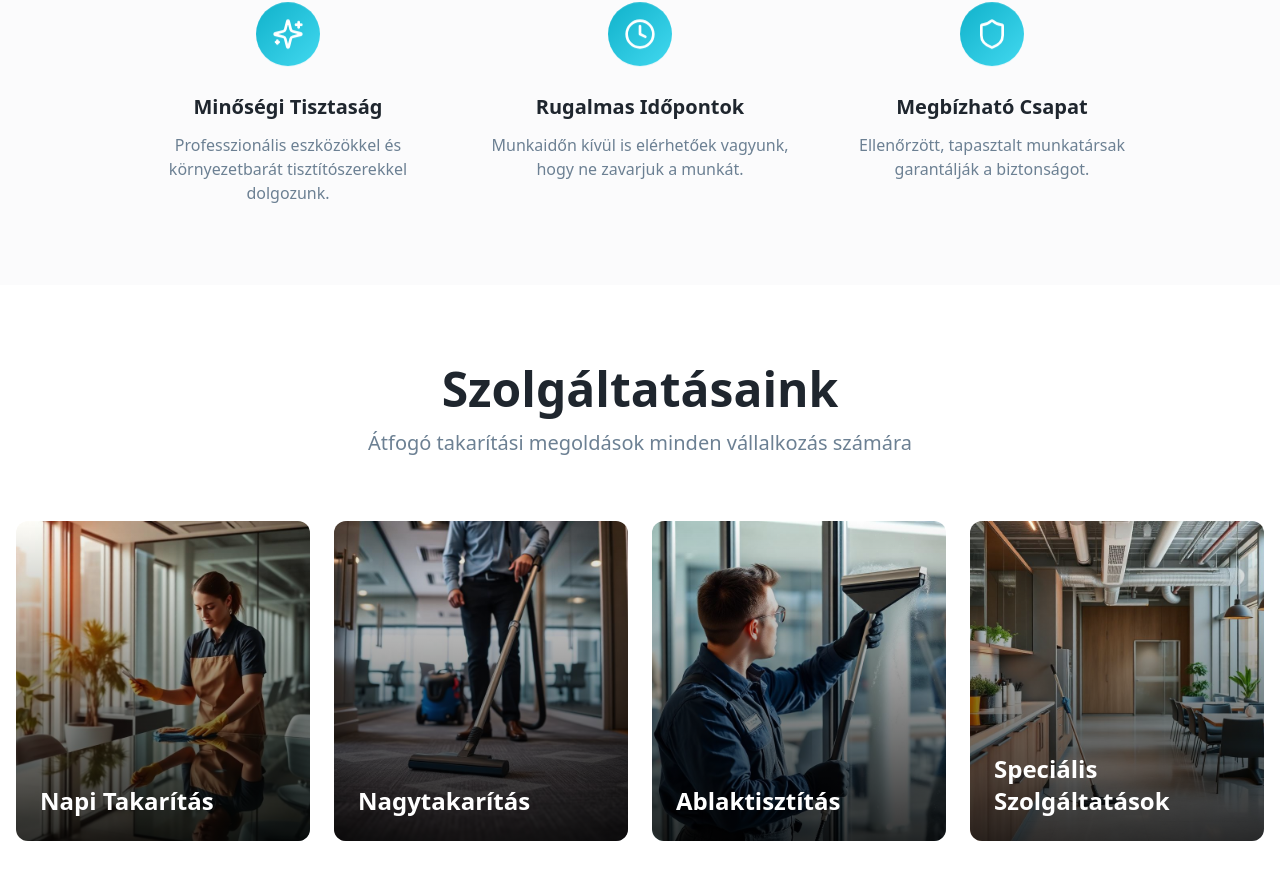
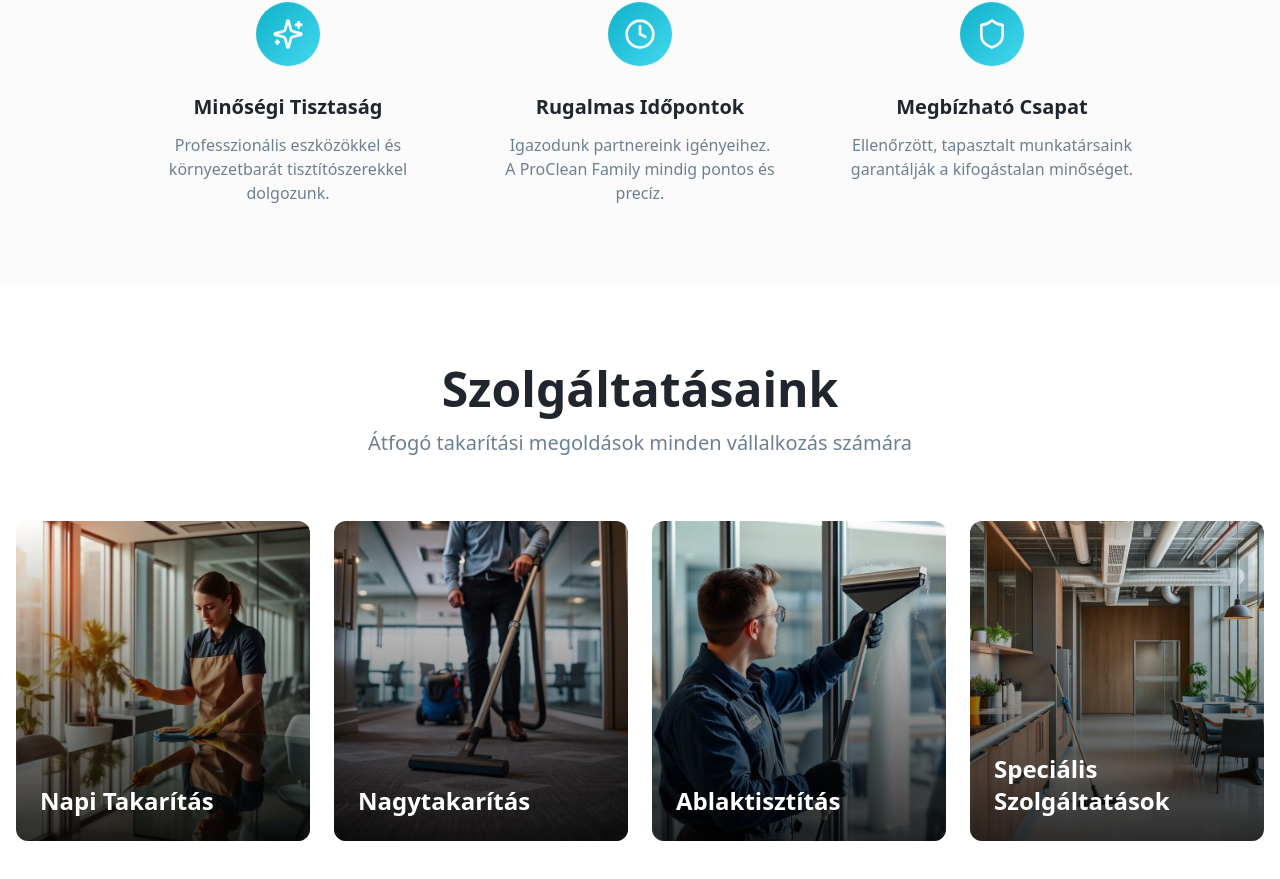
Before and after one commit to fricskahenrietta/gleam-pro-hub, a React (Vite) app: page / in a window 1280 px wide. Shown: the part 987-1866 px from the top of the page. Built offline with nearby package versions, Linux system fonts and the light colour scheme; the HTML template or start-up script is replaced by a standard one.

Commit message:
Benefits_textschange

```diff
--- a/src/components/Benefits.tsx
+++ b/src/components/Benefits.tsx
@@ -10,12 +10,12 @@ const Benefits = () => {
     {
       icon: Clock,
       title: "Rugalmas Időpontok",
-      description: "Munkaidőn kívül is elérhetőek vagyunk, hogy ne zavarjuk a munkát.",
+      description: "Igazodunk partnereink igényeihez. <br> A ProClean Family mindig pontos és precíz.",
     },
     {
       icon: Shield,
       title: "Megbízható Csapat",
-      description: "Ellenőrzött, tapasztalt munkatársak garantálják a biztonságot.",
+      description: "Ellenőrzött, tapasztalt munkatársaink garantálják a kifogástalan minőséget.",
     },
   ];
 
@@ -41,9 +41,10 @@ const Benefits = () => {
                 <h3 className="text-xl font-bold text-foreground mb-3">
                   {benefit.title}
                 </h3>
-                <p className="text-muted-foreground">
-                  {benefit.description}
-                </p>
+                <p
+                  className="text-muted-foreground"
+                  dangerouslySetInnerHTML={{ __html: benefit.description }}
+                />
               </div>
             );
           })}
```
